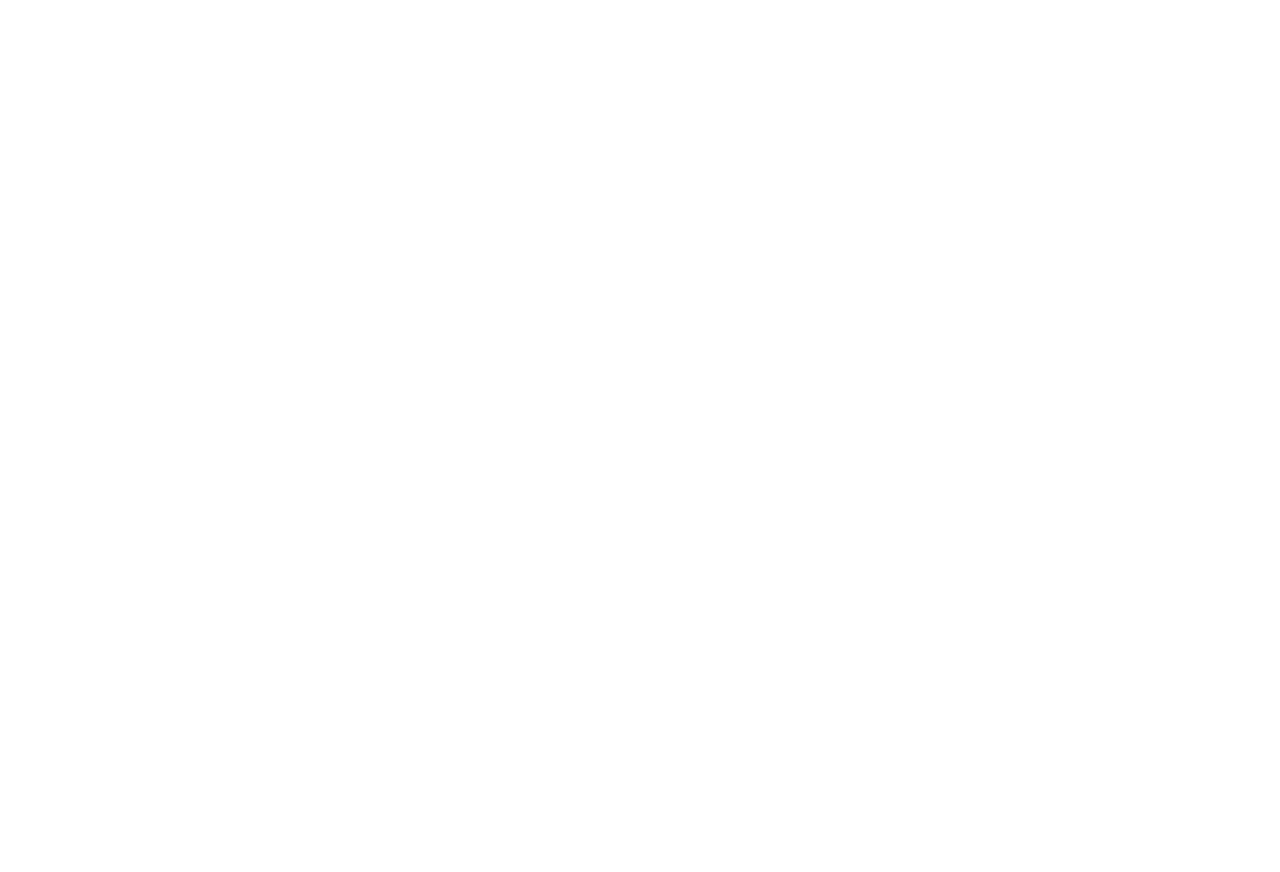
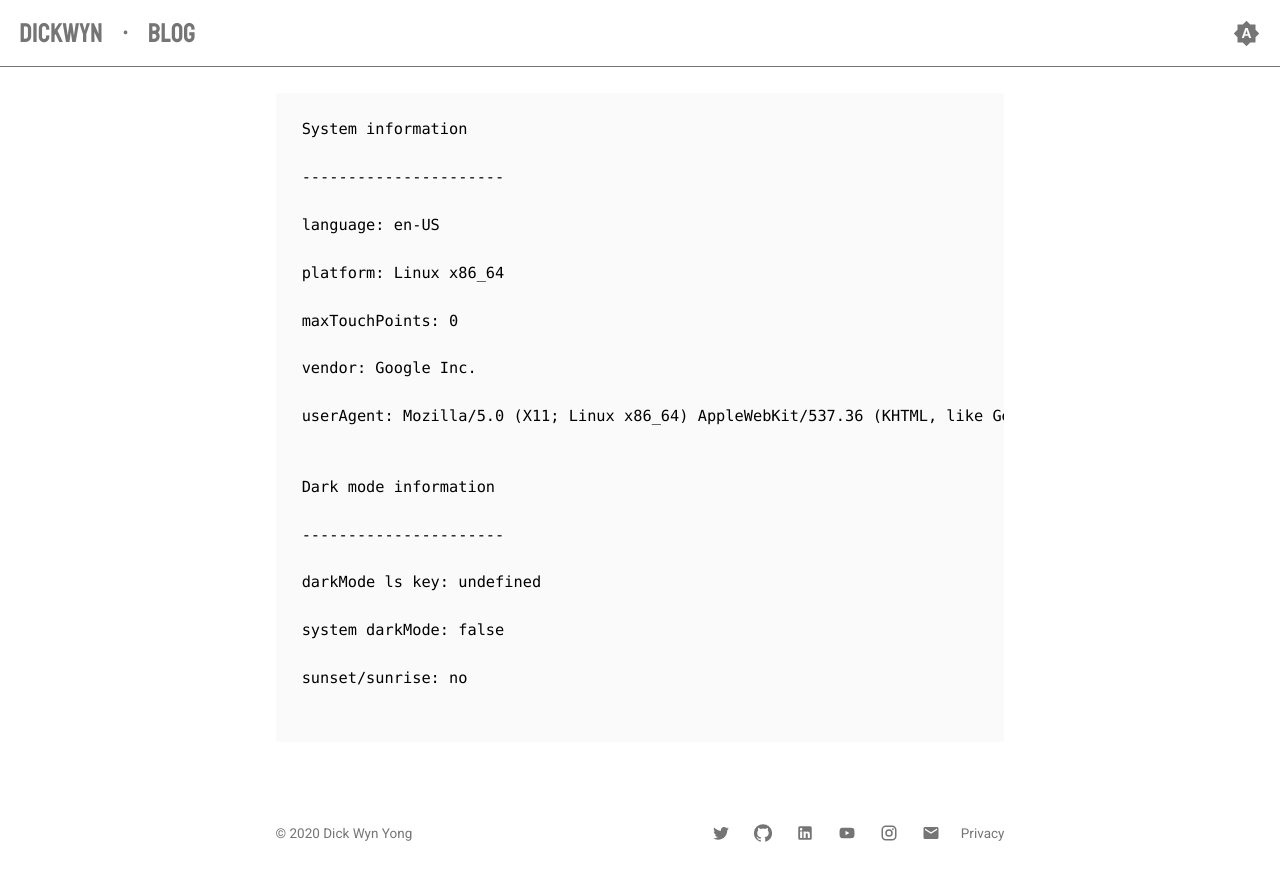
Before and after one commit to dickwyn/v3, a Gatsby site: page /debug in a window 1280 px wide. Before the commit this address had no page. Before the commit the page ends 800 px from the top, so only its background shows below. Built offline with nearby package versions, Linux system fonts and the light colour scheme; Gatsby itself is replaced by a stand-in of ours.

Commit message:
(feat) Create debug page with key information

```diff
--- /dev/null
+++ b/src/pages/debug.js
@@ -0,0 +1,44 @@
+import React from 'react';
+import Layout from '../components/layout';
+
+const date = new Date();
+const sunrise = '7:28';
+const sunset = '19:28';
+const currentTime = `${date.getHours()}:${date.getMinutes()}`;
+
+const DebugPage = () => {
+  return (
+    <Layout page="Debug" className="DebugPage">
+      <div className="wrapper">
+        <div className="content-container with-padding">
+          {console.log(window.navigator)}
+          <pre>
+            <code>
+              <p>System information</p>
+              <p>----------------------</p>
+              <p>language: {window.navigator.language}</p>
+              <p>platform: {window.navigator.platform}</p>
+              <p>maxTouchPoints: {window.navigator.maxTouchPoints}</p>
+              <p>vendor: {window.navigator.vendor}</p>
+              <p>userAgent: {window.navigator.userAgent}</p>
+              <br />
+              <p>Dark mode information</p>
+              <p>----------------------</p>
+              <p>
+                darkMode ls key:{' '}
+                {localStorage.getItem('darkMode') ? localStorage.getItem('darkMode') : 'undefined'}
+              </p>
+              <p>
+                system darkMode:{' '}
+                {window.matchMedia('(prefers-color-scheme: dark)').matches.toString()}
+              </p>
+              <p>sunset/sunrise: {currentTime < sunrise && currentTime > sunset ? 'yes' : 'no'}</p>
+            </code>
+          </pre>
+        </div>
+      </div>
+    </Layout>
+  );
+};
+
+export default DebugPage;
--- a/src/scss/main.scss
+++ b/src/scss/main.scss
@@ -5,6 +5,7 @@
 
 @import 'pages/index.scss';
 @import 'pages/404.scss';
+@import 'pages/debug.scss';
 @import 'components/footer.scss';
 @import 'components/header.scss';
 @import 'components/layout.scss';
@@ -78,6 +79,10 @@ body {
           background-color: var(--background-secondary);
         }
       }
+
+      pre {
+        background-color: var(--background-secondary);
+      }
     }
   }
 }
--- a/src/scss/pages/404.scss
+++ b/src/scss/pages/404.scss
@@ -18,8 +18,4 @@
       }
     }
   }
-
-  pre {
-    background-color: var(--background-secondary);
-  }
 }
--- /dev/null
+++ b/src/scss/pages/debug.scss
@@ -0,0 +1,3 @@
+.DebugPage {
+  color: var(--text);
+}
```
